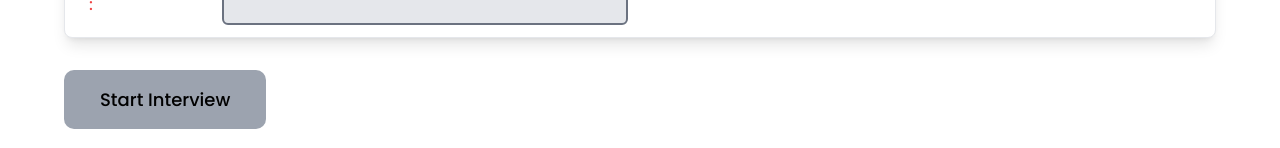
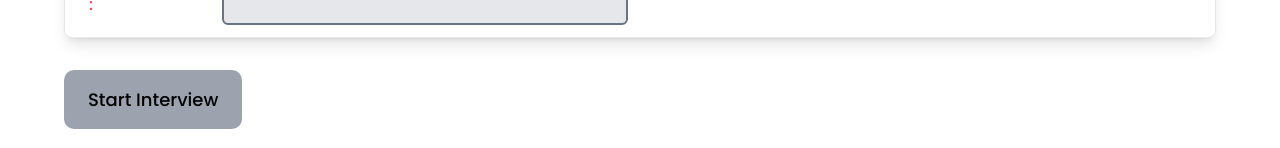
Before and after one commit to Mr-H-Mehdi/MockMate-Frontend, a Next.js app: page /resume-upload in a window 1280 px wide. Shown: the part 804-952 px from the top of the page. Built offline with nearby package versions, Linux system fonts and the light colour scheme; no server answers; sample sign-in values are in the browser's storage.

Commit message:
Disable start interview button when the request is initiated

```diff
--- a/app/components/resume-upload/StartButton.tsx
+++ b/app/components/resume-upload/StartButton.tsx
@@ -1,4 +1,3 @@
-// components/interview/StartButton.tsx
 "use client";
 import React from "react";
 
@@ -7,16 +6,35 @@ interface StartButtonProps {
   styles: string;
   onClick: () => void;
   disabled: boolean;
+  loading?: boolean;
 }
 
-const StartButton: React.FC<StartButtonProps> = ({ text, styles, onClick, disabled }) => (
+const StartButton: React.FC<StartButtonProps> = ({
+  text,
+  styles,
+  onClick,
+  disabled,
+  loading = false
+}) => (
   <button
     type="button"
-    className={`py-4 px-6 font-poppins font-medium text-[18px] rounded-[10px] outline-none flex justify-end px-9 my-5 ${styles} ${disabled ? 'bg-gray-400 cursor-not-allowed' : 'bg-blue-gradient text-primary'}`}
+    className={`py-4 px-6 font-poppins font-medium text-[18px] rounded-[10px] outline-none flex items-center justify-center ${styles} ${
+      disabled || loading ? 'bg-gray-400 cursor-not-allowed' : 'bg-blue-gradient text-primary'
+    }`}
     onClick={onClick}
-    disabled={disabled}
+    disabled={disabled || loading}
   >
-    {text}
+    {loading ? (
+      <>
+        <svg className="animate-spin -ml-1 mr-3 h-5 w-5 text-white" xmlns="http://www.w3.org/2000/svg" fill="none" viewBox="0 0 24 24">
+          <circle className="opacity-25" cx="12" cy="12" r="10" stroke="currentColor" strokeWidth="4"></circle>
+          <path className="opacity-75" fill="currentColor" d="M4 12a8 8 0 018-8V0C5.373 0 0 5.373 0 12h4zm2 5.291A7.962 7.962 0 014 12H0c0 3.042 1.135 5.824 3 7.938l3-2.647z"></path>
+        </svg>
+        Processing...
+      </>
+    ) : (
+      text
+    )}
   </button>
 );
 
--- a/app/dashboard/page.tsx
+++ b/app/dashboard/page.tsx
@@ -79,11 +79,11 @@ export default function Dashboard() {
           "Content-Type": "application/json",
         },
       })
-        .then(response => {
+        .then((response) => {
           console.log("Backend API status:", response.status);
           return response;
         })
-        .catch(error => {
+        .catch((error) => {
           console.log("Error waking backend:", error);
           // Retry after a short delay if the request fails
           setTimeout(() => wakeBackend, 300);
@@ -96,11 +96,11 @@ export default function Dashboard() {
           "Content-Type": "application/json",
         },
       })
-        .then(response => {
+        .then((response) => {
           console.log("ML API status:", response.status);
           return response;
         })
-        .catch(error => {
+        .catch((error) => {
           console.log("Error waking ML service:", error);
           // Retry after a short delay if the request fails
           setTimeout(() => wakeML, 300);
@@ -109,7 +109,7 @@ export default function Dashboard() {
       // You can use Promise.all to wait for both if needed
       Promise.all([wakeBackend, wakeML])
         .then(() => console.log("Both services are awake"))
-        .catch(error => console.log("Error waking services:", error));
+        .catch((error) => console.log("Error waking services:", error));
     };
 
     // Initial wake-up call
@@ -174,7 +174,8 @@ export default function Dashboard() {
 
   return (
     <div
-      className={`min-h-screen ${theme === "dark" ? "bg-black dark" : "bg-gray-50 light"
+      className={`min-h-screen ${
+        theme === "dark" ? "bg-black dark" : "bg-gray-50 light"
       } ${theme === "dark" ? "text-white" : "text-gray-800"} theme-transition`}
     >
       <div className="max-w-7xl mx-auto p-4 sm:p-6 lg">
@@ -184,13 +185,15 @@ export default function Dashboard() {
           {/* Welcome Section */}
           <div className="mb-8">
             <h1
-              className={`text-3xl font-bold ${theme === "dark" ? "text-cyan-400" : "text-cyan-600"
+              className={`text-3xl font-bold ${
+                theme === "dark" ? "text-cyan-400" : "text-cyan-600"
               }`}
             >
               {user ? `Welcome back, ${user.name}` : "Welcome"}
             </h1>
             <p
-              className={`${theme === "dark" ? "text-gray-400" : "text-gray-600"
+              className={`${
+                theme === "dark" ? "text-gray-400" : "text-gray-600"
               } mt-2`}
             >
               {hasInterviews
@@ -203,7 +206,8 @@ export default function Dashboard() {
           <div className="flex flex-wrap gap-4 mb-8">
             <button
               onClick={() => router.push("/resume-upload")}
-              className={`flex items-center px-6 py-3 ${theme === "dark"
+              className={`flex items-center px-6 py-3 ${
+                theme === "dark"
                   ? "bg-cyan-600 hover:bg-cyan-700 text-white"
                   : "bg-cyan-500 hover:bg-cyan-600 text-white"
               } font-medium rounded-lg shadow-sm transition-colors duration-200`}
@@ -212,7 +216,8 @@ export default function Dashboard() {
             </button>
             <button
               onClick={() => router.push("/profile")}
-              className={`flex items-center px-6 py-3 ${theme === "dark"
+              className={`flex items-center px-6 py-3 ${
+                theme === "dark"
                   ? "bg-gray-800 hover:bg-gray-700 text-cyan-400 border border-cyan-600"
                   : "bg-white hover:bg-gray-100 text-cyan-600 border border-cyan-500"
               } font-medium rounded-lg shadow-sm transition-colors duration-200`}
@@ -225,11 +230,13 @@ export default function Dashboard() {
           {loading && (
             <div className="text-center py-10">
               <div
-                className={`animate-spin rounded-full h-12 w-12 border-t-2 border-b-2 ${theme === "dark" ? "border-cyan-500" : "border-cyan-600"
+                className={`animate-spin rounded-full h-12 w-12 border-t-2 border-b-2 ${
+                  theme === "dark" ? "border-cyan-500" : "border-cyan-600"
                 } mx-auto mb-4`}
               ></div>
               <p
-                className={`${theme === "dark" ? "text-gray-400" : "text-gray-600"
+                className={`${
+                  theme === "dark" ? "text-gray-400" : "text-gray-600"
                 }`}
               >
                 Loading your interviews...
@@ -244,7 +251,8 @@ export default function Dashboard() {
                 {/* Recent Interviews */}
                 <div className="mb-8">
                   <h2
-                    className={`text-2xl font-semibold ${theme === "dark" ? "text-cyan-400" : "text-cyan-600"
+                    className={`text-2xl font-semibold ${
+                      theme === "dark" ? "text-cyan-400" : "text-cyan-600"
                     } mb-4 flex items-center`}
                   >
                     <FaHistory className="mr-2" /> Recent Interviews
@@ -265,7 +273,8 @@ export default function Dashboard() {
                 {olderInterviews.length > 0 && (
                   <div className="mt-12">
                     <h2
-                      className={`text-2xl font-semibold ${theme === "dark" ? "text-cyan-400" : "text-cyan-600"
+                      className={`text-2xl font-semibold ${
+                        theme === "dark" ? "text-cyan-400" : "text-cyan-600"
                       } mb-4 flex items-center`}
                     >
                       <FaHistory className="mr-2" /> Older Interviews
@@ -285,14 +294,16 @@ export default function Dashboard() {
               </>
             ) : (
               <div
-                className={`${theme === "dark"
+                className={`${
+                  theme === "dark"
                     ? "bg-gray-900 border border-gray-800"
                     : "bg-white border border-gray-200"
                 } rounded-xl shadow-md p-8 text-center`}
               >
                 <div className="flex flex-col items-center justify-center mb-6">
                   <svg
-                    className={`w-24 h-24 ${theme === "dark" ? "text-cyan-500" : "text-cyan-600"
+                    className={`w-24 h-24 ${
+                      theme === "dark" ? "text-cyan-500" : "text-cyan-600"
                     } mb-4`}
                     fill="none"
                     stroke="currentColor"
@@ -307,21 +318,24 @@ export default function Dashboard() {
                     ></path>
                   </svg>
                   <h2
-                    className={`text-2xl font-bold ${theme === "dark" ? "text-white" : "text-gray-800"
+                    className={`text-2xl font-bold ${
+                      theme === "dark" ? "text-white" : "text-gray-800"
                     } mb-2`}
                   >
                     No previous interviews found
                   </h2>
                   <p
-                    className={`${theme === "dark" ? "text-gray-400" : "text-gray-600"
+                    className={`${
+                      theme === "dark" ? "text-gray-400" : "text-gray-600"
                     } mb-6`}
                   >
                     Click the "Start a New Interview" button to begin your first
                     interview session.
                   </p>
                   <button
-                    onClick={() => router.push("/new-interview")}
-                    className={`flex items-center px-6 py-3 ${theme === "dark"
+                    onClick={() => router.push("/resume-upload")}
+                    className={`flex items-center px-6 py-3 ${
+                      theme === "dark"
                         ? "bg-cyan-600 hover:bg-cyan-700 text-white"
                         : "bg-cyan-500 hover:bg-cyan-600 text-white"
                     } font-medium rounded-lg shadow-sm transition-colors duration-200`}
--- a/app/resume-upload/page.tsx
+++ b/app/resume-upload/page.tsx
@@ -15,8 +15,8 @@ const StatusModal = ({ isOpen, onClose, message, isSuccess }:{ isOpen: boolean,
   if (!isOpen) return null;
 
   return (
-    <div className="fixed inset-0 bg-black  backdrop-blur-sm bg-opacity-50 flex items-center justify-center z-50">
-      <div className={`bg-gray-800  rounded-lg p-6 shadow-lg max-w-md w-full relative ${isSuccess ? 'border-l-4  border-secondary' : 'border-l-4 border-red-500'}`}>
+    <div className="fixed inset-0 bg-black backdrop-blur-sm bg-opacity-50 flex items-center justify-center z-50">
+      <div className={`bg-gray-800 rounded-lg p-6 shadow-lg max-w-md w-full relative ${isSuccess ? 'border-l-4 border-secondary' : 'border-l-4 border-red-500'}`}>
         <button
           onClick={onClose}
           className="absolute top-3 right-3 text-gray-500 hover:text-gray-700"
@@ -42,7 +42,7 @@ const StatusModal = ({ isOpen, onClose, message, isSuccess }:{ isOpen: boolean,
                   <path strokeLinecap="round" strokeLinejoin="round" strokeWidth="2" d="M12 8v4m0 4h.01M21 12a9 9 0 11-18 0 9 9 0 0118 0z"></path>
                 </svg>
               </div>
-              <span className="text-lg font-medium text-gray-800">{message}</span>
+              <span className="text-lg font-medium text-white">{message}</span>
             </div>
           )}
         </div>
@@ -72,6 +72,8 @@ export default function Home() {
   const [totalQuestions, setTotalQuestions] = useState(5);
   const [role, setRole] = useState("Junior Frontend Developer");
   const [isLoading, setIsLoading] = useState(true);
+  // Add button loading state
+  const [isButtonLoading, setIsButtonLoading] = useState(false);
 
   const [user, setUser] = useState<{ id: string, name: string, email: string } | null>(null);
   const router = useRouter();
@@ -222,6 +224,9 @@ export default function Home() {
       return;
     }
 
+    // Set button to loading state
+    setIsButtonLoading(true);
+
     const dataToSend = {
       user_id: user?.id,
       name: formData.name,
@@ -262,12 +267,15 @@ export default function Home() {
       setIsSuccessModal(true);
       setModalOpen(true);
 
+      // Keep button in loading state since we're moving to the next page
       setTimeout(() => {
         navigateToInterview();
       }, 1500);
     } catch (error) {
       console.error("Error:", error);
-      setModalMessage("Error starting the interview");
+      // Re-enable the button if there's an error
+      setIsButtonLoading(false);
+      setModalMessage("Error starting the interview. Please try again.");
       setIsSuccessModal(false);
       setModalOpen(true);
     }
@@ -314,6 +322,7 @@ export default function Home() {
             text="Start Interview"
             onClick={handleButtonClick}
             disabled={!isFormComplete}
+            loading={isButtonLoading}
           />
         </section>
       </section>
```
Lines whose indentation alone changed are shown as unchanged.
